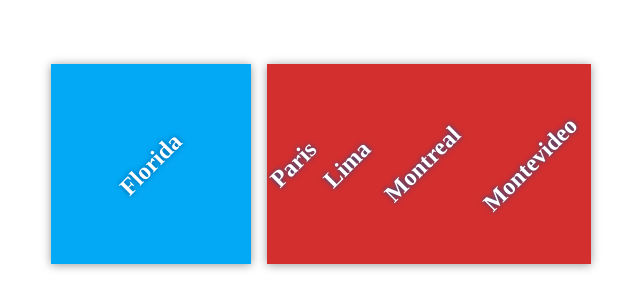
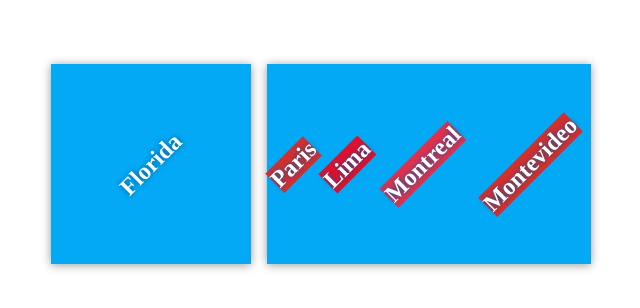
Before and after one commit to thisgirlscode/my-travel-plans, a plain HTML site: page index.html in a window 1280 px wide. Shown: the part 236-544 px from the top of the page, without its empty margins (319-959 px from the left). Drawn offline with Linux system fonts and the light colour scheme; files that its build step writes are made by us from their sources.

Commit message:
Style destinations

```diff
--- a/app.css
+++ b/app.css
@@ -53,3 +53,12 @@ h2 {
 #paris {
     background-color: #d32f2f;
 }
+#montevideo {
+    background-color: #d32f2d;
+}
+#lima {
+    background-color: #df102d;
+}
+#montreal {
+    background-color: #df314d;
+}
--- a/index.html
+++ b/index.html
@@ -14,11 +14,11 @@
                 <h2>Florida</h2>
             </div>
 
-            <div class="destination" id="paris">
-                <h2>Paris</h2>
-                <h2>Lima</h2>
-                <h2>Montreal</h2>
-                <h2>Montevideo</h2>
+            <div class="destination" >
+                <h2 id="paris">Paris</h2>
+                <h2 id="lima">Lima</h2>
+                <h2 id="montreal">Montreal</h2>
+                <h2 id="montevideo">Montevideo</h2>
             </div>
         </div>
     </div>
```
